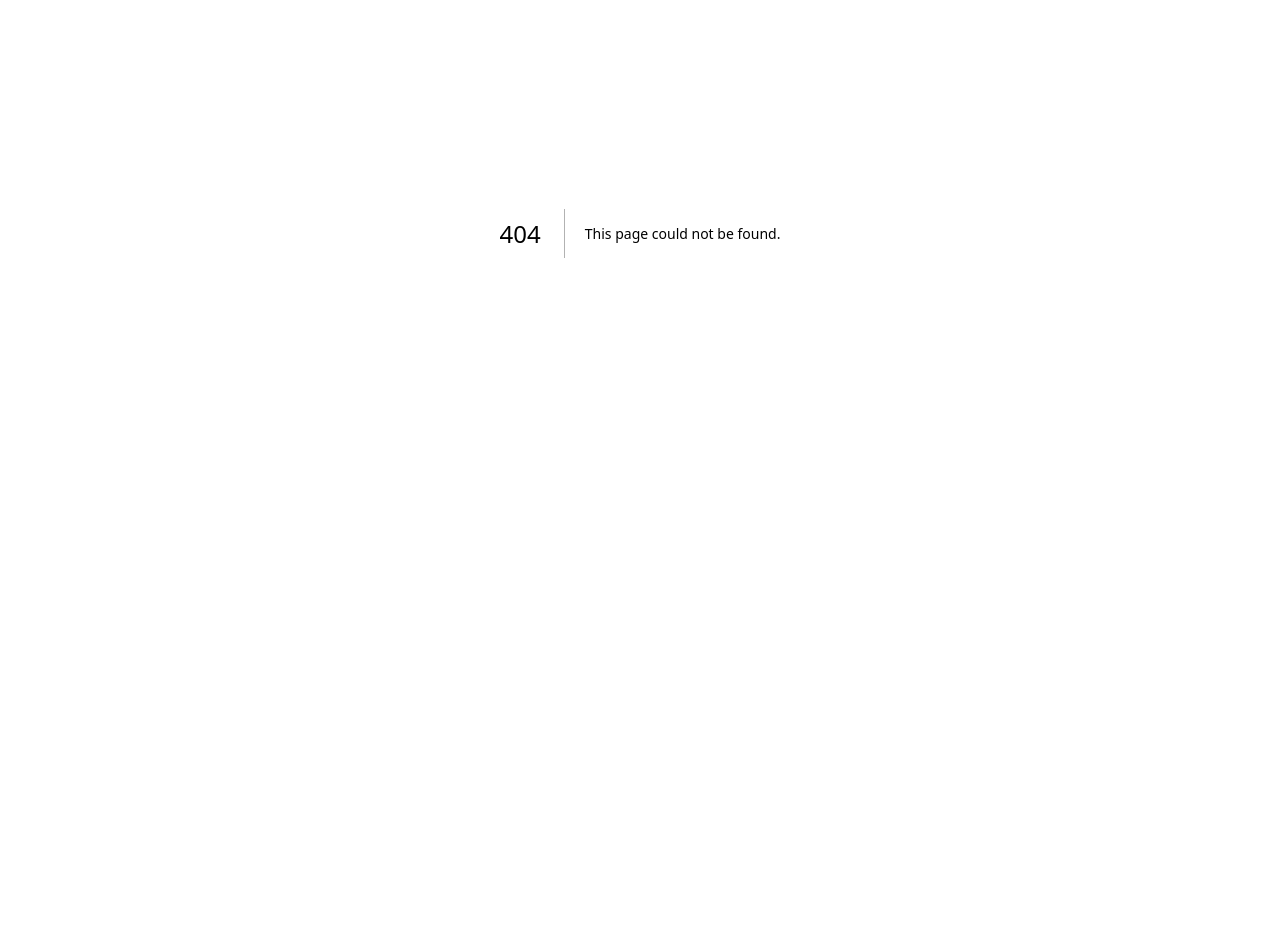
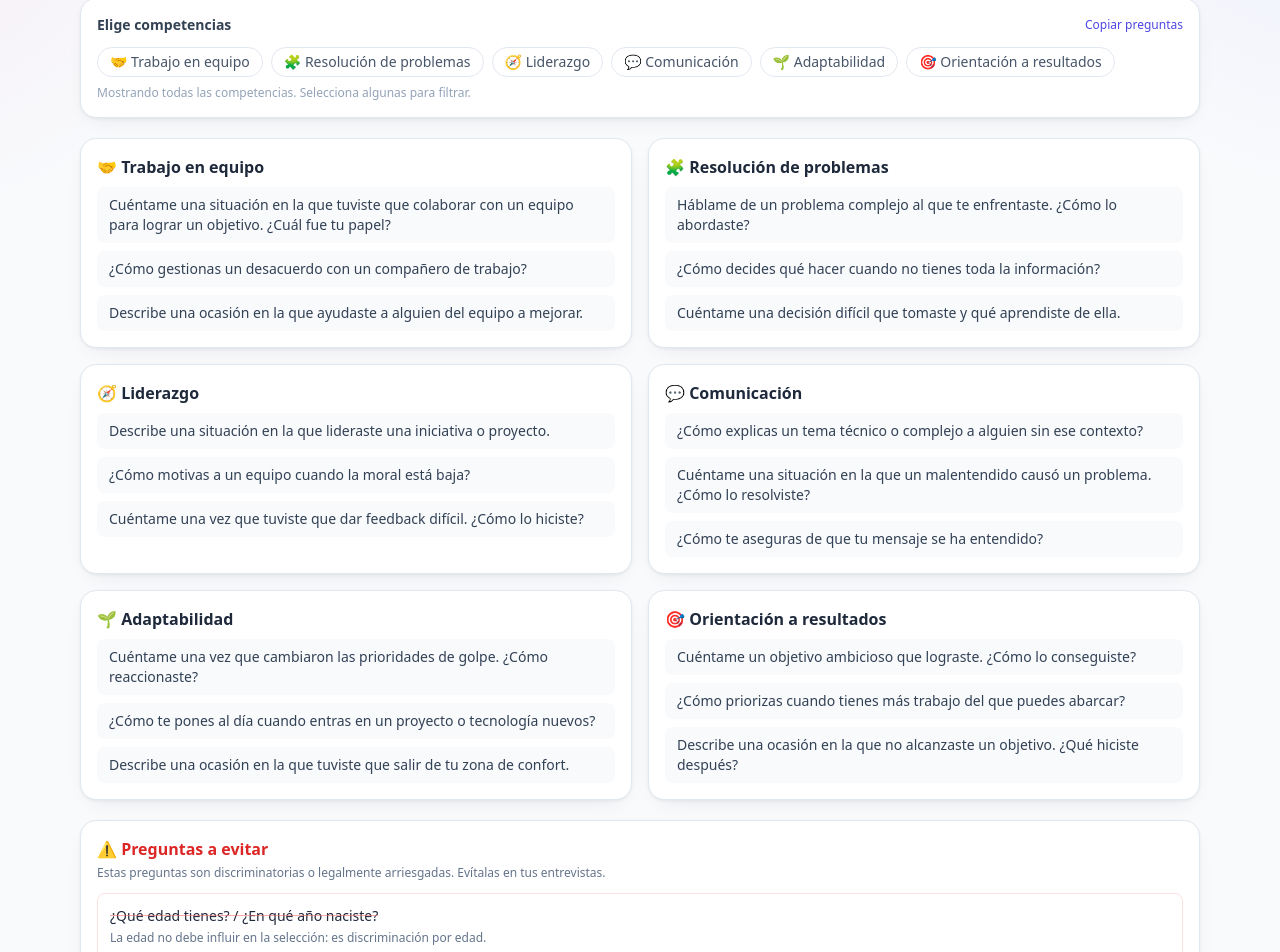
Before and after one commit to Jguita65/joblens, a Next.js app: page /entrevista in a window 1280 px wide. Before the commit this address had no page. Shown: the part 167-1119 px from the top of the page. Before the commit the page ends 800 px from the top, so only its background shows below. Built offline with nearby package versions, Linux system fonts and the light colour scheme; no server answers.

Commit message:
feat: add interview question bank

```diff
--- /dev/null
+++ b/src/app/entrevista/page.tsx
@@ -0,0 +1,22 @@
+import Navbar from "@/components/Navbar";
+import EntrevistaClient from "@/components/EntrevistaClient";
+
+export default function EntrevistaPage() {
+  return (
+    <div className="app-bg min-h-screen">
+      <Navbar />
+      <main className="mx-auto max-w-6xl px-4 py-6">
+        <div className="mb-6">
+          <h1 className="text-2xl font-bold tracking-tight text-slate-900 dark:text-white">
+            Preguntas de entrevista
+          </h1>
+          <p className="mt-1 text-sm text-slate-500 dark:text-slate-400">
+            Preguntas por competencia para entrevistas estructuradas, y una lista
+            de preguntas que conviene evitar.
+          </p>
+        </div>
+        <EntrevistaClient />
+      </main>
+    </div>
+  );
+}
--- /dev/null
+++ b/src/components/EntrevistaClient.tsx
@@ -0,0 +1,116 @@
+"use client";
+
+import { useMemo, useState } from "react";
+import { AVOID, COMPETENCIES } from "@/lib/interviewQuestions";
+
+export default function EntrevistaClient() {
+  const [selected, setSelected] = useState<Set<string>>(new Set());
+  const [copied, setCopied] = useState(false);
+
+  function toggle(id: string) {
+    setSelected((prev) => {
+      const next = new Set(prev);
+      if (next.has(id)) next.delete(id);
+      else next.add(id);
+      return next;
+    });
+  }
+
+  const active = useMemo(
+    () => COMPETENCIES.filter((c) => selected.size === 0 || selected.has(c.id)),
+    [selected]
+  );
+
+  async function copyAll() {
+    const text = active
+      .map((c) => `# ${c.label}\n${c.questions.map((q) => `- ${q}`).join("\n")}`)
+      .join("\n\n");
+    try {
+      await navigator.clipboard.writeText(text);
+      setCopied(true);
+      setTimeout(() => setCopied(false), 1500);
+    } catch {
+      /* ignore */
+    }
+  }
+
+  return (
+    <div className="space-y-5">
+      <div className="card p-4">
+        <div className="mb-3 flex items-center justify-between">
+          <h2 className="text-sm font-semibold text-slate-700 dark:text-slate-200">
+            Elige competencias
+          </h2>
+          <button onClick={copyAll} className="text-xs font-medium text-brand hover:underline">
+            {copied ? "✓ Copiado" : "Copiar preguntas"}
+          </button>
+        </div>
+        <div className="flex flex-wrap gap-2">
+          {COMPETENCIES.map((c) => {
+            const on = selected.has(c.id);
+            return (
+              <button
+                key={c.id}
+                onClick={() => toggle(c.id)}
+                className={`rounded-full border px-3 py-1 text-sm transition-colors ${
+                  on
+                    ? "border-transparent bg-brand text-white"
+                    : "border-slate-200 bg-white text-slate-600 hover:border-brand dark:border-slate-700 dark:bg-slate-800 dark:text-slate-300"
+                }`}
+              >
+                {c.icon} {c.label}
+              </button>
+            );
+          })}
+        </div>
+        {selected.size === 0 && (
+          <p className="mt-2 text-xs text-slate-400">
+            Mostrando todas las competencias. Selecciona algunas para filtrar.
+          </p>
+        )}
+      </div>
+
+      <div className="grid gap-4 lg:grid-cols-2">
+        {active.map((c) => (
+          <div key={c.id} className="card p-4">
+            <h3 className="mb-2 font-semibold text-slate-800 dark:text-slate-100">
+              {c.icon} {c.label}
+            </h3>
+            <ul className="space-y-2">
+              {c.questions.map((q, i) => (
+                <li
+                  key={i}
+                  className="rounded-lg bg-slate-50 px-3 py-2 text-sm text-slate-700 dark:bg-slate-800/60 dark:text-slate-200"
+                >
+                  {q}
+                </li>
+              ))}
+            </ul>
+          </div>
+        ))}
+      </div>
+
+      <div className="card border-red-200 p-4 dark:border-red-900/40">
+        <h3 className="mb-1 font-semibold text-red-600 dark:text-red-400">
+          ⚠️ Preguntas a evitar
+        </h3>
+        <p className="mb-3 text-xs text-slate-500 dark:text-slate-400">
+          Estas preguntas son discriminatorias o legalmente arriesgadas. Evítalas
+          en tus entrevistas.
+        </p>
+        <ul className="space-y-2">
+          {AVOID.map((a, i) => (
+            <li key={i} className="rounded-lg border border-red-100 p-3 dark:border-red-900/30">
+              <p className="text-sm font-medium text-slate-800 line-through decoration-red-400/60 dark:text-slate-200">
+                {a.question}
+              </p>
+              <p className="mt-1 text-xs text-slate-500 dark:text-slate-400">
+                {a.reason}
+              </p>
+            </li>
+          ))}
+        </ul>
+      </div>
+    </div>
+  );
+}
--- /dev/null
+++ b/src/lib/interviewQuestions.ts
@@ -0,0 +1,104 @@
+// Curated interview question bank, grouped by competency, plus questions that
+// should be avoided because they are discriminatory or legally risky.
+
+export interface Competency {
+  id: string;
+  label: string;
+  icon: string;
+  questions: string[];
+}
+
+export const COMPETENCIES: Competency[] = [
+  {
+    id: "teamwork",
+    label: "Trabajo en equipo",
+    icon: "🤝",
+    questions: [
+      "Cuéntame una situación en la que tuviste que colaborar con un equipo para lograr un objetivo. ¿Cuál fue tu papel?",
+      "¿Cómo gestionas un desacuerdo con un compañero de trabajo?",
+      "Describe una ocasión en la que ayudaste a alguien del equipo a mejorar.",
+    ],
+  },
+  {
+    id: "problem",
+    label: "Resolución de problemas",
+    icon: "🧩",
+    questions: [
+      "Háblame de un problema complejo al que te enfrentaste. ¿Cómo lo abordaste?",
+      "¿Cómo decides qué hacer cuando no tienes toda la información?",
+      "Cuéntame una decisión difícil que tomaste y qué aprendiste de ella.",
+    ],
+  },
+  {
+    id: "leadership",
+    label: "Liderazgo",
+    icon: "🧭",
+    questions: [
+      "Describe una situación en la que lideraste una iniciativa o proyecto.",
+      "¿Cómo motivas a un equipo cuando la moral está baja?",
+      "Cuéntame una vez que tuviste que dar feedback difícil. ¿Cómo lo hiciste?",
+    ],
+  },
+  {
+    id: "communication",
+    label: "Comunicación",
+    icon: "💬",
+    questions: [
+      "¿Cómo explicas un tema técnico o complejo a alguien sin ese contexto?",
+      "Cuéntame una situación en la que un malentendido causó un problema. ¿Cómo lo resolviste?",
+      "¿Cómo te aseguras de que tu mensaje se ha entendido?",
+    ],
+  },
+  {
+    id: "adaptability",
+    label: "Adaptabilidad",
+    icon: "🌱",
+    questions: [
+      "Cuéntame una vez que cambiaron las prioridades de golpe. ¿Cómo reaccionaste?",
+      "¿Cómo te pones al día cuando entras en un proyecto o tecnología nuevos?",
+      "Describe una ocasión en la que tuviste que salir de tu zona de confort.",
+    ],
+  },
+  {
+    id: "results",
+    label: "Orientación a resultados",
+    icon: "🎯",
+    questions: [
+      "Cuéntame un objetivo ambicioso que lograste. ¿Cómo lo conseguiste?",
+      "¿Cómo priorizas cuando tienes más trabajo del que puedes abarcar?",
+      "Describe una ocasión en la que no alcanzaste un objetivo. ¿Qué hiciste después?",
+    ],
+  },
+];
+
+export interface AvoidQuestion {
+  question: string;
+  reason: string;
+}
+
+export const AVOID: AvoidQuestion[] = [
+  {
+    question: "¿Qué edad tienes? / ¿En qué año naciste?",
+    reason: "La edad no debe influir en la selección: es discriminación por edad.",
+  },
+  {
+    question: "¿Estás casado/a? ¿Tienes pareja?",
+    reason: "El estado civil es un dato personal irrelevante para el puesto.",
+  },
+  {
+    question: "¿Tienes hijos o piensas tenerlos?",
+    reason: "Preguntar por maternidad/paternidad es discriminatorio y afecta sobre todo a mujeres.",
+  },
+  {
+    question: "¿De dónde eres? ¿Cuál es tu nacionalidad?",
+    reason: "Salvo requisito legal, basta con el permiso de trabajo; preguntar el origen discrimina.",
+  },
+  {
+    question: "¿Tienes alguna discapacidad o problema de salud?",
+    reason: "Solo cabe preguntar por la capacidad de realizar funciones esenciales, no por la salud.",
+  },
+  {
+    question: "¿Practicas alguna religión?",
+    reason: "Las creencias son un dato protegido y ajeno al desempeño del puesto.",
+  },
+];
```
